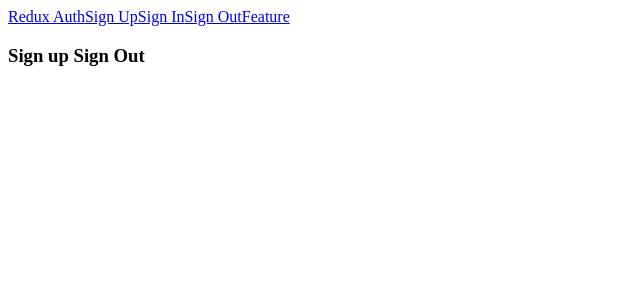
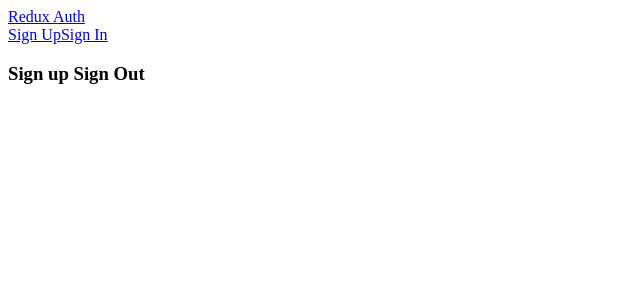
Before and after one commit to whatmmobd3/Client-Setup, a React (Create React App) app: page / in a window 1280 px wide. Shown: the top 300 px of the page, without its empty margins (0-640 px from the left). Built offline with nearby package versions, Linux system fonts and the light colour scheme.

Commit message:
update header

```diff
--- a/src/components/Header.js
+++ b/src/components/Header.js
@@ -1,18 +1,37 @@
-import React from 'react'
-import {Link} from 'react-router-dom'
-
+import React from "react";
+import { Link } from "react-router-dom";
+import { connect } from "react-redux";
 class App extends React.Component {
-    render() {
-        return (
-            <div>
-                <Link to="/">Redux Auth</Link>
-                <Link to="/signup">Sign Up</Link>
-                <Link to="/signin">Sign In</Link>
-                <Link to="/signout">Sign Out</Link>
-                <Link to="/feature">Feature</Link>
-            </div>
-        )
+  renderLinks() {
+    if (this.props.authenticated) {
+      return (
+        <div>
+          <Link to="/signout">Sign Out</Link>
+          <Link to="/feature">Feature</Link>
+        </div>
+      );
+    } else {
+      return (
+        <div>
+          <Link to="/signup">Sign Up</Link>
+          <Link to="/signin">Sign In</Link>
+        </div>
+      );
     }
+  }
+  render() {
+    return (
+      <div>
+        <Link to="/">Redux Auth</Link>
+        {this.renderLinks()}
+      </div>
+    );
+  }
+}
+function mapStateToProps(state) {
+  return {
+    authenticated: state.auth.authenticated,
+  };
 }
 
-export default App
+export default connect(mapStateToProps)(App);
```
